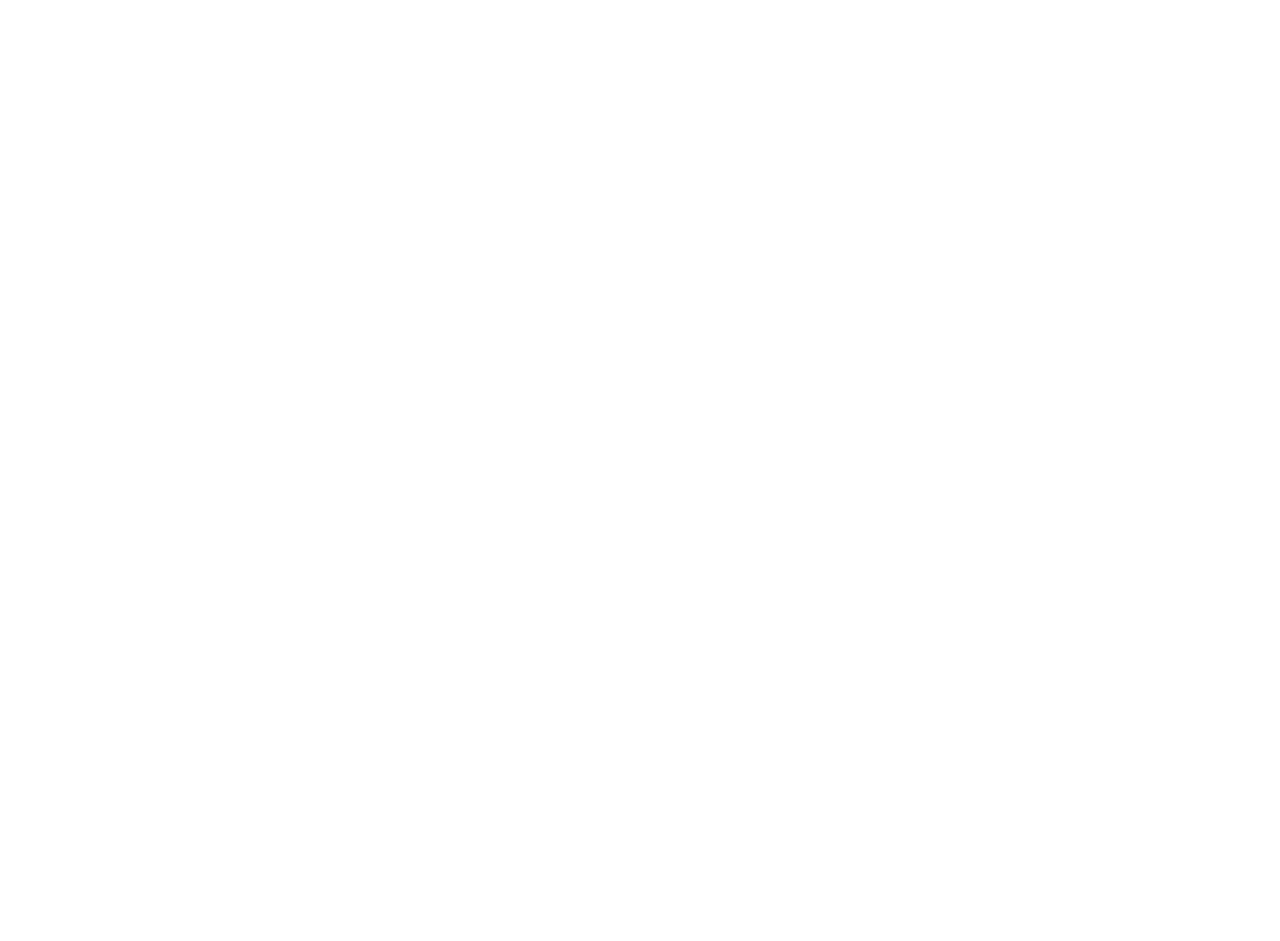
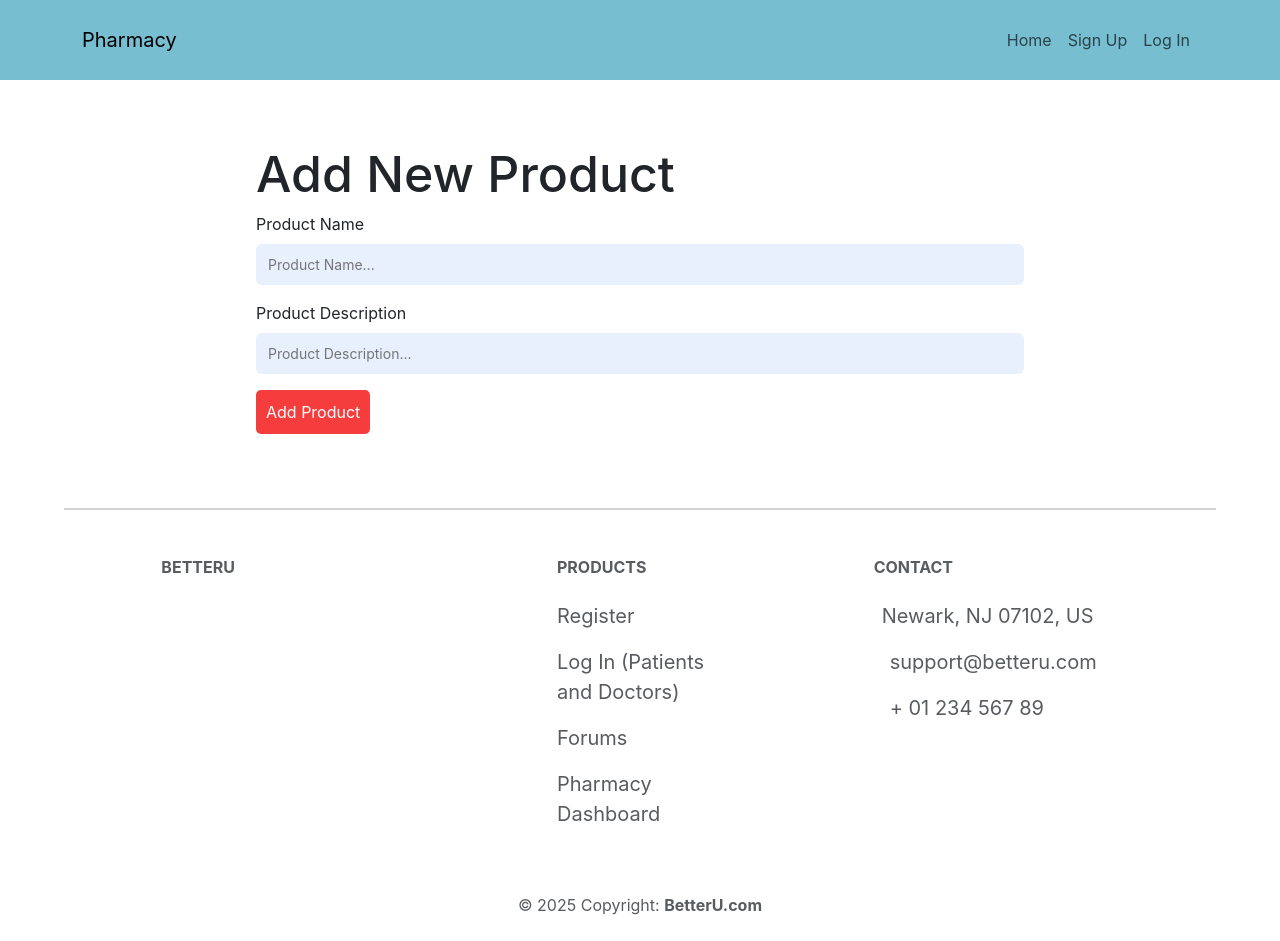
Before and after one commit to Chris8115/CS490-Group-1-Frontend, a React (Create React App) app: page /pharmacy/add-product in a window 1280 px wide. Before the commit this address had no page. Before the commit the page ends 800 px from the top, so only its background shows below. Built offline with nearby package versions, Linux system fonts and the light colour scheme; the HTML template or start-up script is replaced by a standard one.

Commit message:
Add product

```diff
--- a/src/app/App.js
+++ b/src/app/App.js
@@ -30,6 +30,7 @@
 import PharmacyPatientSearch from './routes/Pharmacy/PharmacyPatientSearch.js';
 import PharmacyDeliveries from './routes/Pharmacy/PharmacyDeliveries.js';
 import PharmacyProductRecords from './routes/Pharmacy/PharmacyProductRecords.js';
+import PharmacyAddProduct from './routes/Pharmacy/PharmacyAddProduct.js';
 
 function App() {
   return (
@@ -75,6 +76,7 @@
             <Route path="patient-search" element={<PharmacyPatientSearch />} />
             <Route path="deliveries" element={<PharmacyDeliveries />} />
             <Route path="records" element={<PharmacyProductRecords />} />
+            <Route path="add-product" element={<PharmacyAddProduct />} />
           </Route>
 
 
--- a/src/app/routes/Dashboard.js
+++ b/src/app/routes/Dashboard.js
@@ -4,6 +4,7 @@
 function DashboardRedirect() {
   const navigate = useNavigate();
   const user_info = JSON.parse(sessionStorage.getItem('user_info'));
+  console.log(user_info);
 
   useEffect(() => {
     if (!user_info) {
@@ -14,8 +15,10 @@
         navigate('/patient/dashboard');
       } else if (user_info.role === 'doctor') {
         navigate('/doctor/dashboard');
+      } else if (user_info.role === 'pharmacist') {
+        navigate('/pharmacy/dashboard');
       } else {
-        navigate('/log-in');
+        navigate('/pharmacy');
       }
     }
   }, [user_info, navigate]);
--- /dev/null
+++ b/src/app/routes/Pharmacy/PharmacyAddProduct.js
@@ -0,0 +1,87 @@
+import { useEffect } from "react";
+import { useUser } from "../../UserContext";
+import { useState } from "react";
+
+function PharmacyAddProduct() {
+    const { userInfo } = useUser();
+    const [productAdded, setProductAdded] = useState(false);
+    const [productName, setProductName] = useState("");
+    const [productDescription, setProductDescription] = useState("");
+
+    useEffect(() => {
+
+    }, [])
+
+    const addProduct = (e) => {
+        e.preventDefault();
+
+        const addProductValidation = async () => {
+            const response = await fetch(`/api/pharmacy/medications?name=${productName}`, {
+                method: 'GET',
+                headers: {
+                    'Content-Type': 'application/json',
+                },
+                credentials: 'include',
+            });
+
+            const data = await response.json();
+            if (data.medications.length > 0) {
+                alert("Product name already exists.");
+                return;
+            }
+
+            const payload = {
+                name: productName,
+                description: productDescription
+            };
+
+            const newMedicationResponse = await fetch(`/api/pharmacy/medications`, {
+                method: 'POST',
+                headers: {
+                    'Content-Type': 'application/json',
+                },
+                credentials: 'include',
+                body: JSON.stringify(payload)
+            });
+
+            const medResponseData = await newMedicationResponse.json();
+            console.log(medResponseData);
+            setProductAdded(true);
+
+        }
+
+        addProductValidation();
+    }
+
+    if (productAdded) {
+        return (
+            <>
+                <h1>Product Successfully Added</h1>
+                <a className="btn btn-success" href='/pharmacy/dashboard'>Return to Dashboard</a>
+                <b> </b>
+                <a className="btn btn-success" href='/pharmacy/add-product'>Add New Product</a>
+            </>
+        )
+    }
+
+    return (
+        <>
+        <h1>Add New Product</h1>
+            <form onSubmit={addProduct}>
+
+                <label htmlFor="productName" className="form-label">Product Name</label>
+                <input className='form-input' id="productName" placeholder="Product Name..." required name="productName" onChange={(e) => setProductName(e.target.value)}/>
+
+                <label htmlFor="productDescription" className="form-label">Product Description</label>
+                <input className='form-input' id="productDescription" placeholder="Product Description..." required name="productDescription" onChange={(e) => setProductDescription(e.target.value)}/>
+
+                <button type='submit' className="login-btn" href=''>Add Product</button>
+
+            </form>
+
+
+        </>
+    )
+}
+
+export default PharmacyAddProduct;
--- a/src/components/PharmacyLoginForm.js
+++ b/src/components/PharmacyLoginForm.js
@@ -45,9 +45,11 @@
             else {
 
               const data = await response.json();
+              console.log(data);
               const user_info = {
                 'user_id': data.pharmacist_id,
-                'role': data.role,
+                'role': 'pharmacist',
+                'pharmacy_location': data.pharmacy_location
               }
 
               sessionStorage.setItem('user_info', JSON.stringify(user_info));
--- a/src/css/custom.css
+++ b/src/css/custom.css
@@ -202,6 +202,15 @@
   margin-bottom: 10px;
 }
 
+.success-btn {
+  background-color: #14a44d !important;
+  border: none;
+  border-radius: 5px;
+  color: white;
+  padding: 10px;
+  margin-bottom: 10px;
+}
+
 .login-title {
   margin-bottom: 50px;
 }
```
